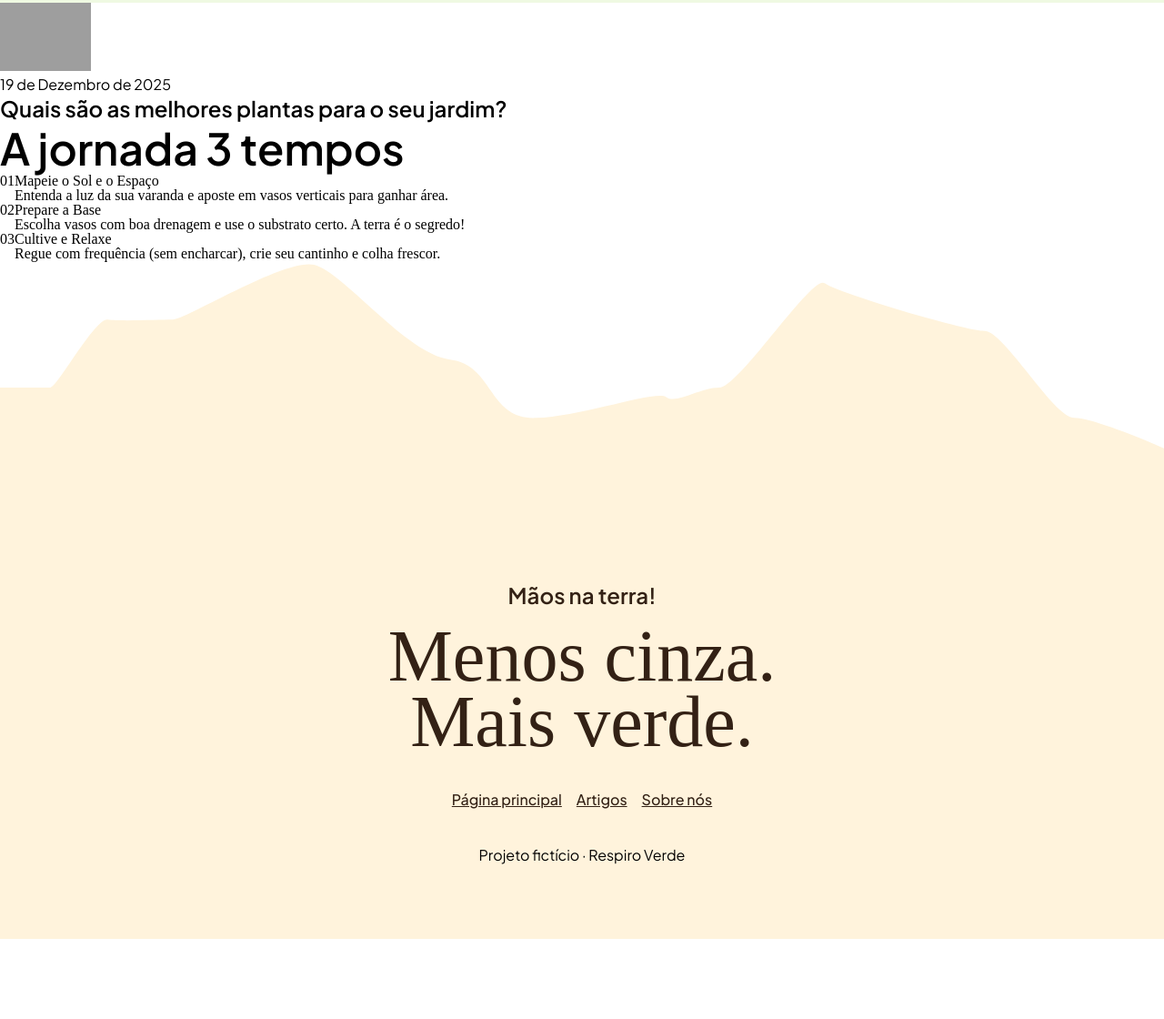
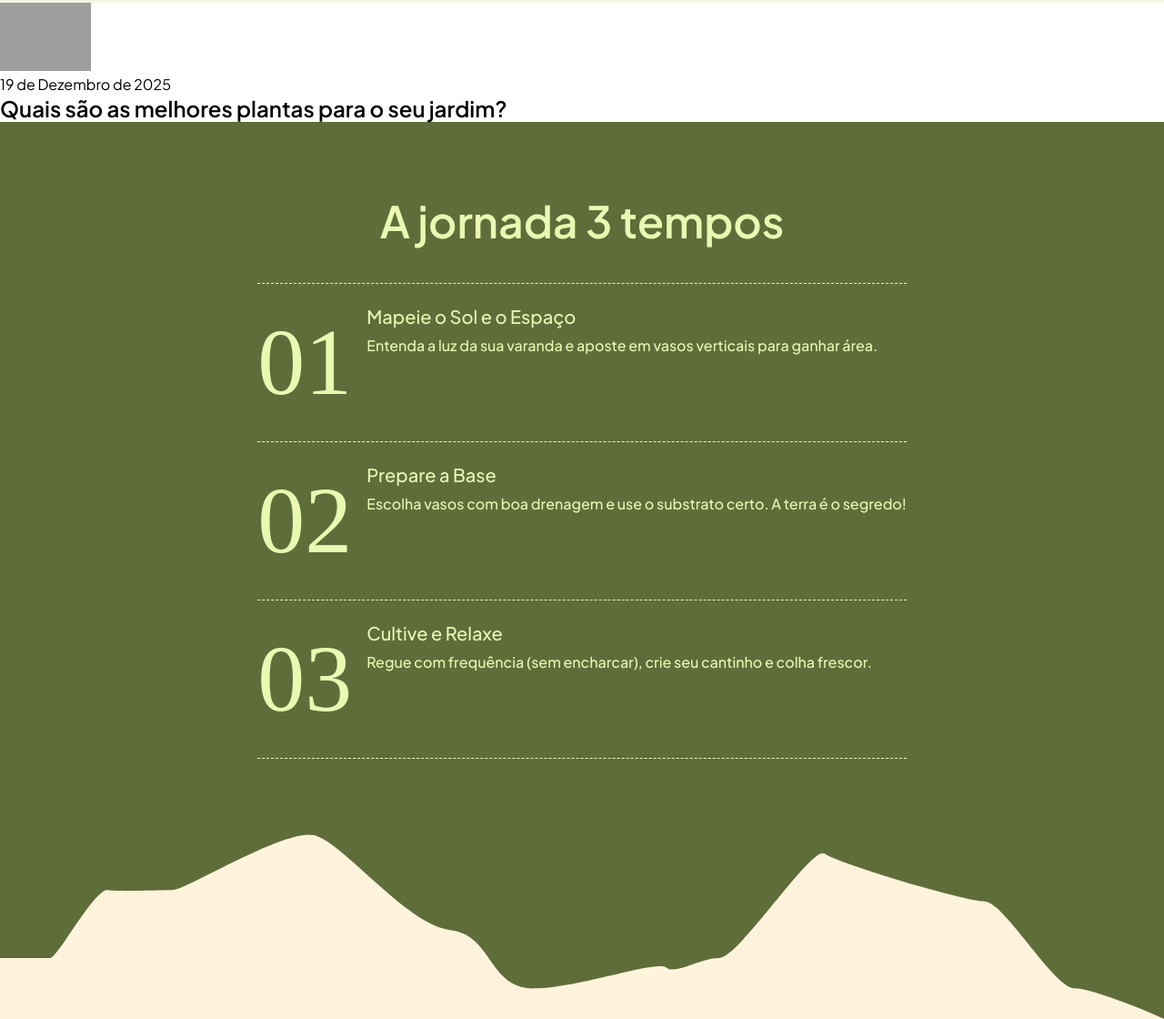
Before and after one commit to tiemyhiga/respiro-verde, a plain HTML site: page index.html in a window 1280 px wide. Shown: the part 747-1867 px from the top of the page at 91% size. Before the commit the page ends 1779 px from the top, so only its background shows below. Drawn offline with Linux system fonts and the light colour scheme; grey boxes are pictures that could not be loaded; a web font is replaced by a local one.

Commit message:
Create Journey Section

```diff
--- a/index.html
+++ b/index.html
@@ -53,50 +53,50 @@
         </div>
     </section>
 
-    <section>
+    <section class="background-green">
         <div class="journey">
-            <h2 class="h2">
+            <h2 class="h2 color-light-green">
                 A jornada 3 tempos
             </h2>
         </div>
         <div>
-            <div class="journey-box content-journey">
-                <div class="display">
+            <div class="journey-box-1 content-journey color-light-green">
+                <div class="text-display">
                     01
                 </div>
                 <div class="detail-journey">
-                    <div class="h4">
+                    <h4 class="h4 color-light-green">
                         Mapeie o Sol e o Espaço
-                    </div>
-                    <div class="p3">
+                    </h4>
+                    <p class="p3 color-light-green">
                         Entenda a luz da sua varanda e aposte em vasos verticais para ganhar área.
-                    </div>
+                    </p>
                 </div>
             </div>
-            <div class="journey-box content-journey">
-                <div class="display">
+            <div class="journey-box-2-3 content-journey color-light-green">
+                <div class="text-display">
                     02
                 </div>
                 <div class="detail-journey">
-                    <div class="h4">
+                    <h4 class="h4">
                         Prepare a Base
-                    </div>
-                    <div class="p3">
+                    </h4>
+                    <p class="p3">
                         Escolha vasos com boa drenagem e use o substrato certo. A terra é o segredo!
-                    </div>
+                    </p>
                 </div>
             </div>
-            <div class="journey-box content-journey">
-                <div class="display">
+            <div class="journey-box-2-3 content-journey color-light-green">
+                <div class="text-display">
                     03
                 </div>
                 <div class="detail-journey">
-                    <div class="h4">
+                    <h4 class="h4">
                         Cultive e Relaxe
-                    </div>
-                    <div class="p3">
+                    </h4>
+                    <p class="p3">
                         Regue com frequência (sem encharcar), crie seu cantinho e colha frescor.
-                    </div>
+                    </p>
                 </div>
             </div>
         </div>
--- a/styles.css
+++ b/styles.css
@@ -23,7 +23,7 @@
     --background-1-color:var(--sixth-color);
     --background-2-color:var(--fifth-color);
     --background-3-color:var(--seventh-color);
-    --background-4-color:var(--primary-color);
+    --background-4-color: #5F6D3B;
 }
 
 .color-green {
@@ -36,6 +36,15 @@
 
 .color-brown {
     color: var(--third-color);
+}
+
+.background-green {
+    display: flex;
+    flex-direction: column;
+    padding: 80px 20px;
+    align-items: center;
+    gap: 40px;
+    background-color: var(--background-4-color);
 }
 
 
@@ -117,21 +126,41 @@ p {
 }
 
 .p1-bold {
+    font-family: 'Plus Jakarta Sans';
+    font-style: normal;
+    font-display: swap;
+    line-height: 150%;
+    letter-spacing: -2%;
     font-weight: 700;
     font-size: 18px;
 }
 
 .p1 {
+    font-family: 'Plus Jakarta Sans';
+    font-style: normal;
+    font-display: swap;
+    line-height: 150%;
+    letter-spacing: -2%;
     font-weight: 400;
     font-size: 18px;
 }
 
 .p2 {
+    font-family: 'Plus Jakarta Sans';
+    font-style: normal;
+    font-display: swap;
+    line-height: 150%;
+    letter-spacing: -2%;
     font-weight: 500;
     font-size: 18px;
 }
 
 .p3 {
+    font-family: 'Plus Jakarta Sans';
+    font-style: normal;
+    font-display: swap;
+    line-height: 150%;
+    letter-spacing: -2%;
     font-weight: 500;
     font-size: 16px;
 }
@@ -257,13 +286,31 @@ caption {
 
 
 
-.journey-box {
+.journey-box-1 {
     display: flex;
     flex-direction: column;
     align-items: flex-start;
     align-self: stretch;
-    border-top: 1px dashed var(#E9F9B2);
-    border-bottom: 1px dashed var(#E9F9B2);
+    border-top-width: 1px;
+    border-top-style: dashed;
+    border-top-color: #E9F9B2;
+    border-bottom-width: 1px;
+    border-bottom-style: dashed;
+    border-bottom-color: #E9F9B2;
+    gap:16px;
+    padding: 24px 0;
+}
+
+.journey-box-2-3 {
+    display: flex;
+    flex-direction: column;
+    align-items: flex-start;
+    align-self: stretch;
+    border-bottom-width: 1px;
+    border-bottom-style: dashed;
+    border-bottom-color: #E9F9B2;
+    gap:16px;
+    padding: 24px 0;
 }
 
 .content-journey {
@@ -274,6 +321,7 @@ caption {
 .detail-journey {
     display: flex;
     flex-direction: column;
+    gap: 8px;
 }
 
 
@@ -286,6 +334,7 @@ caption {
 
 .border {
     display: flex;
+    background-color: var(--background-4-color);
 }
 
 .footer {
```
